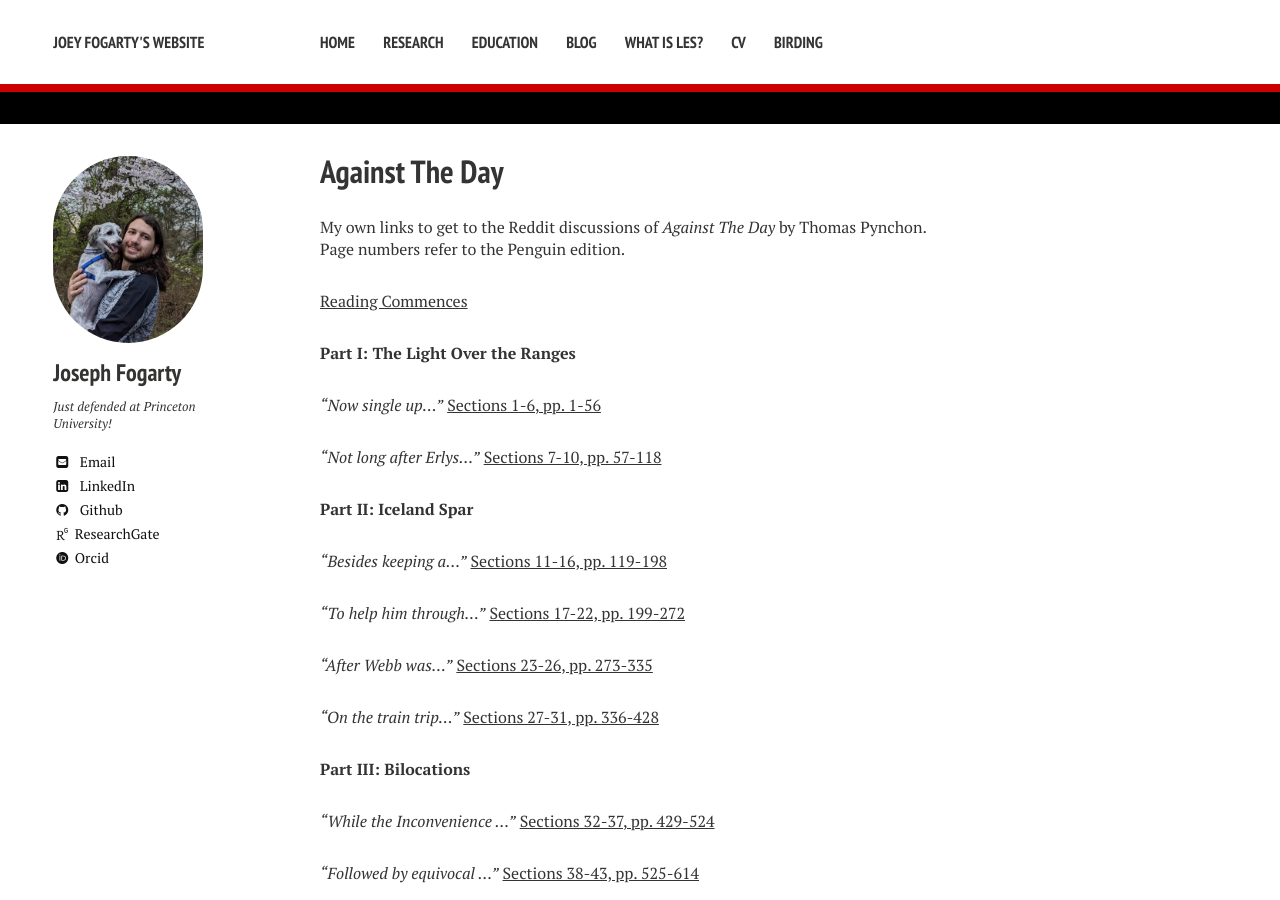
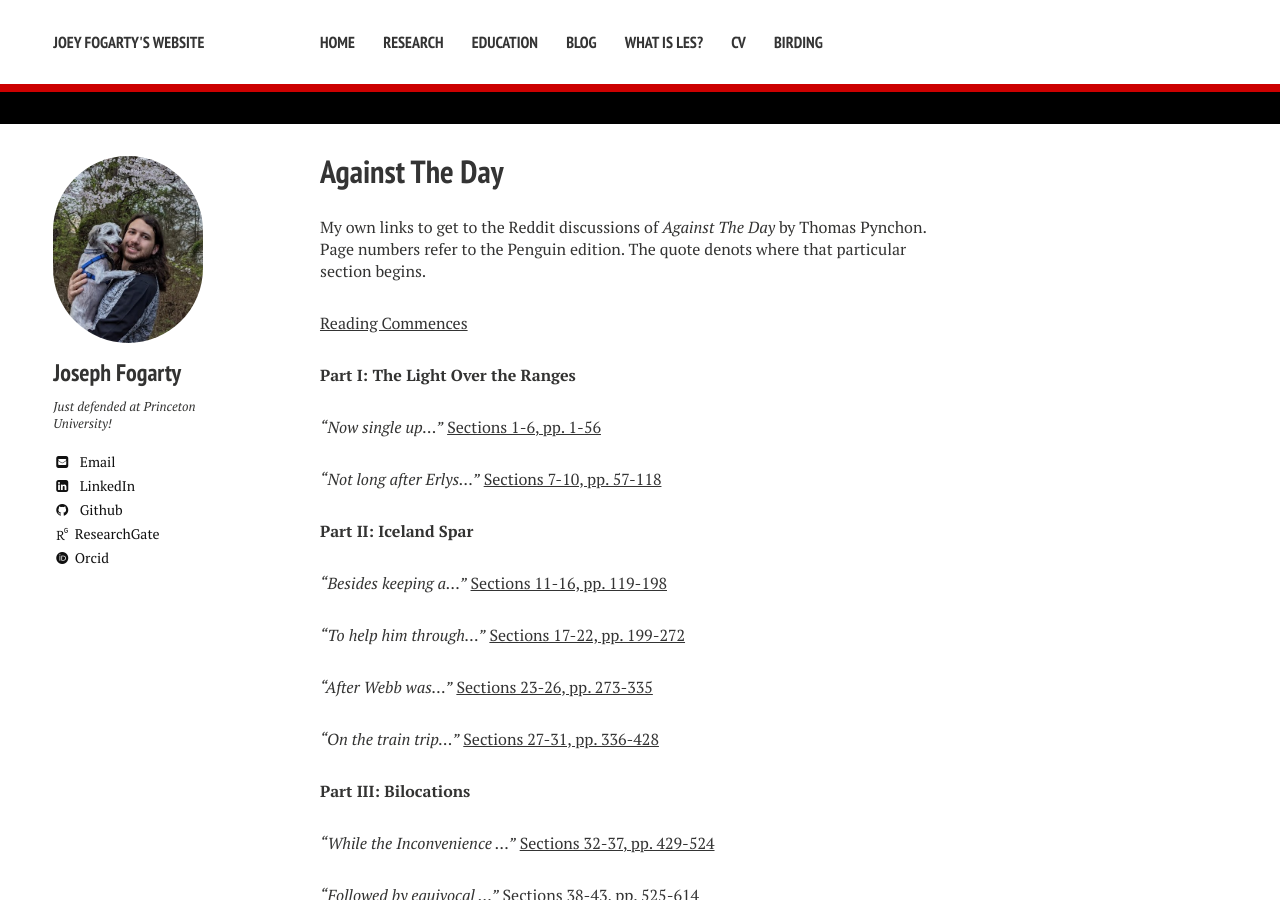
Before and after one commit to josephfogarty/josephfogarty.github.io, a Jekyll site: the page built from _posts/2024-07-12-againsttheday.md, in a window 1280 px wide and 900 px high. Built offline with Jekyll 4.4.1, drawn with Linux system fonts in a browser that asks for light colours; nearby versions of some CDN libraries; some web fonts are replaced.

Commit message:
Update 2024-07-12-againsttheday.md

```diff
--- a/_posts/2024-07-12-againsttheday.md
+++ b/_posts/2024-07-12-againsttheday.md
@@ -8,7 +8,7 @@ comments: true
 category: blog
 ---
 
-My own links to get to the Reddit discussions of _Against The Day_ by Thomas Pynchon. Page numbers refer to the Penguin edition.
+My own links to get to the Reddit discussions of _Against The Day_ by Thomas Pynchon. Page numbers refer to the Penguin edition. The quote denots where that particular section begins.
 
 [Reading Commences](https://www.reddit.com/r/ThomasPynchon/comments/r2o2pk/against_the_day_group_read_week_1_reading/?sort=top/){:target="\_blank"}
 
```
